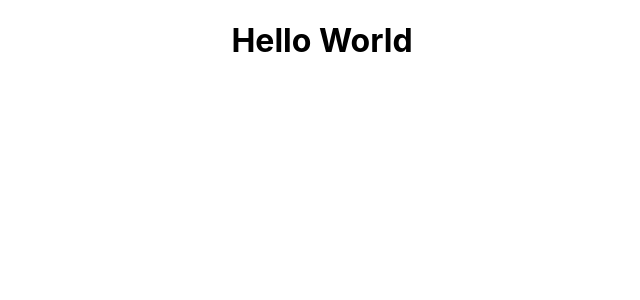
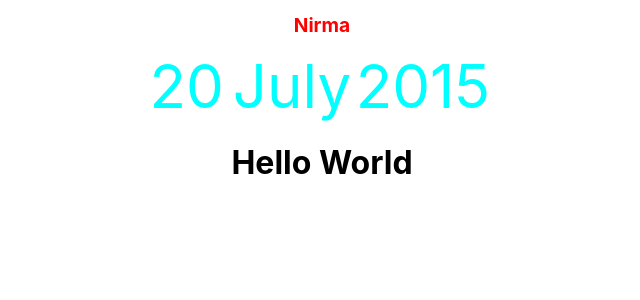
Before and after one commit to ajay-kotambe/demoshopapp, a React (Create React App) app: page / in a window 1280 px wide. Shown: the top 300 px of the page, without its empty margins (318-958 px from the left). Built offline with nearby package versions, Linux system fonts and the light colour scheme.

Commit message:
modified Item & added ItemDate Component

```diff
--- a/src/App.js
+++ b/src/App.js
@@ -1,10 +1,16 @@
-import logo from './logo.svg';
-import './App.css';
+
+import "./App.css";
+import Item from "./components/Item";
+import ItemDate from "./components/ItemDate";
 
 function App() {
   return (
-    <div className="App">
-     <h1>Hello World</h1>
+    <div>
+      <Item></Item>
+      <ItemDate></ItemDate>
+      <div className="App">
+        <h1>Hello World</h1>
+      </div>
     </div>
   );
 }
--- a/src/components/Item.css
+++ b/src/components/Item.css
@@ -0,0 +1,5 @@
+.nirma {
+  text-align: center;
+  font-size: larger;
+  color: red;
+}
--- a/src/components/Item.js
+++ b/src/components/Item.js
@@ -0,0 +1,7 @@
+import "./Item.css";
+
+function Item() {
+  return <h1 className="nirma">Nirma</h1>;
+}
+
+export default Item;
--- /dev/null
+++ b/src/components/ItemDate.css
@@ -0,0 +1,8 @@
+.date {
+  font-style: bold;
+  font-size: 60px;
+  color: aqua;
+}
+.mainDiv{
+    text-align: center;
+}
--- /dev/null
+++ b/src/components/ItemDate.js
@@ -0,0 +1,13 @@
+import "./ItemDate.css";
+
+function ItemDate() {
+  return (
+    <div className="mainDiv">
+      <span className="date">20</span> &nbsp;
+      <span className="date">July</span>&nbsp;
+      <span className="date">2015</span>&nbsp;
+    </div>
+  );
+}
+
+export default ItemDate;
```
